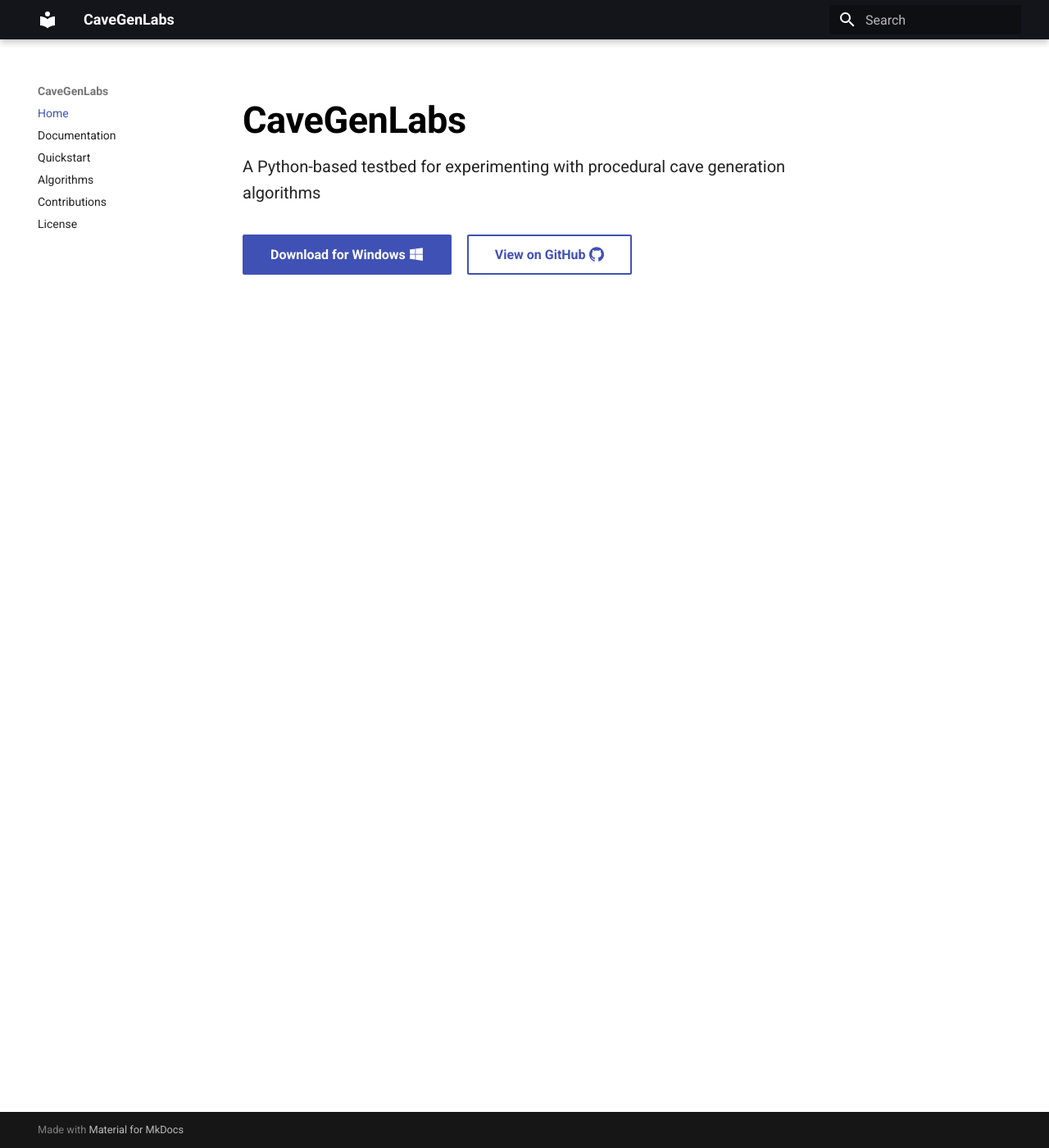
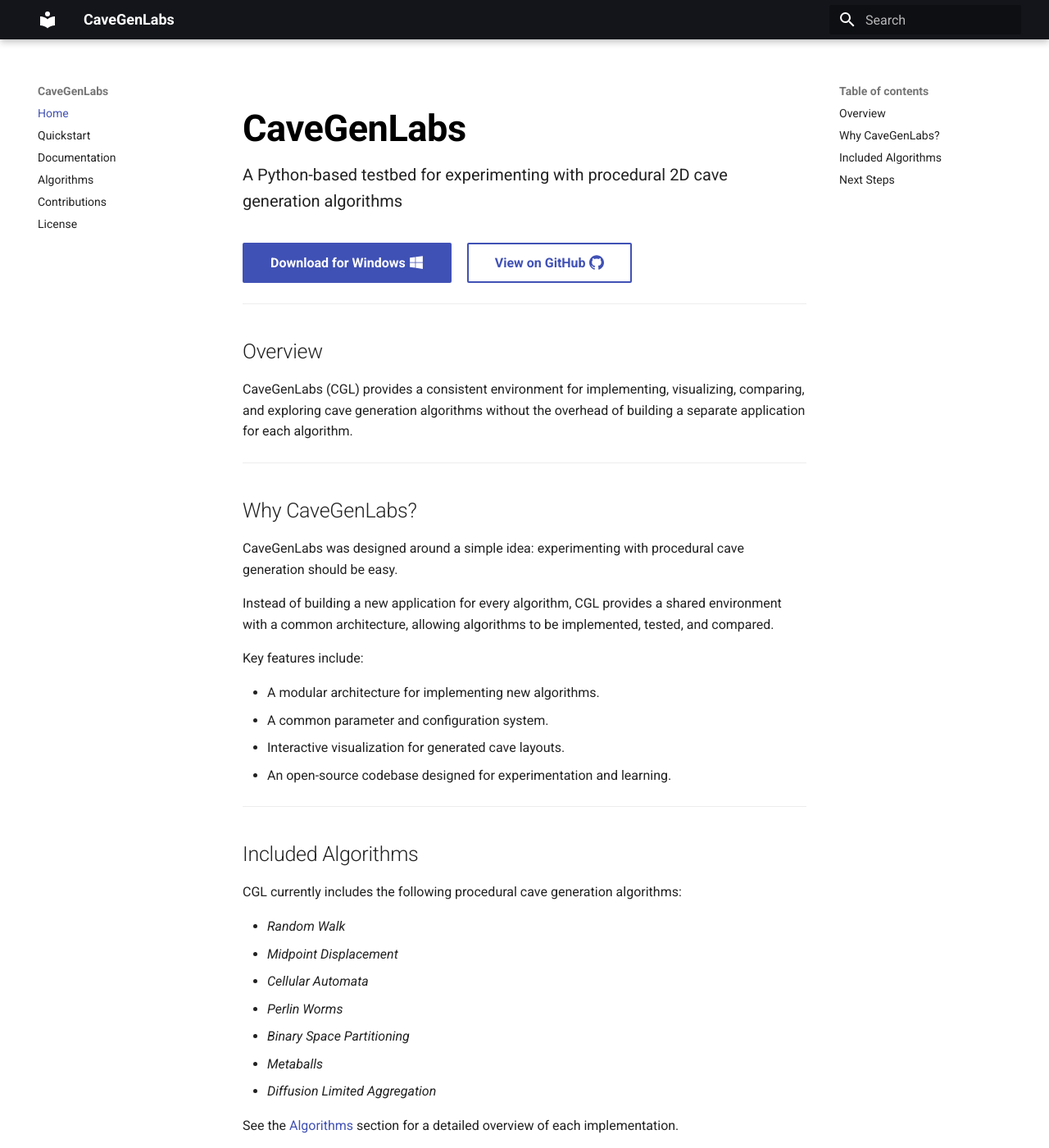
Before and after one commit to hsal-o/cavegen-labs, an MkDocs documentation site: the page built from docs/index.md, in a window 1280 px wide and 1400 px high. Shown: the whole window at 82% size. Built offline with MkDocs 1.6.1 and Material for MkDocs 9.7.7, drawn with Linux system fonts in a browser that asks for light colours; some of the changed text lies outside the part shown.

Commit message:
feat: create home page

```diff
--- a/docs/index.md
+++ b/docs/index.md
@@ -1,6 +1,52 @@
 # CaveGenLabs
 
-A Python-based testbed for experimenting with procedural cave generation algorithms
+A Python-based testbed for experimenting with procedural 2D cave generation algorithms
 
 [Download for Windows :fontawesome-brands-windows:](https://github.com/hsal-o/cavegen-labs/releases/latest/download/CaveGenLabs-Windows.zip){ .md-button .md-button--primary }
 [View on GitHub :simple-github:](https://github.com/hsal-o/cavegen-labs){ .md-button }
+
+---
+
+## Overview
+
+CaveGenLabs (CGL) provides a consistent environment for implementing, visualizing, comparing, and exploring cave generation algorithms without the overhead of building a separate application for each algorithm.
+
+---
+
+## Why CaveGenLabs?
+
+CaveGenLabs was designed around a simple idea: experimenting with procedural cave generation should be easy.
+
+Instead of building a new application for every algorithm, CGL provides a shared environment with a common architecture, allowing algorithms to be implemented, tested, and compared.
+
+Key features include:
+
+- A modular architecture for implementing new algorithms.
+- A common parameter and configuration system.
+- Interactive visualization for generated cave layouts.
+- An open-source codebase designed for experimentation and learning.
+
+---
+
+## Included Algorithms
+
+CGL currently includes the following procedural cave generation algorithms:
+
+- *Random Walk*
+- *Midpoint Displacement*
+- *Cellular Automata*
+- *Perlin Worms*
+- *Binary Space Partitioning*
+- *Metaballs*
+- *Diffusion Limited Aggregation*
+
+See the [Algorithms](algorithms.md) section for a detailed overview of each implementation.
+
+---
+
+## Next Steps
+
+- **New to CaveGenLabs?** Start with the [Quickstart](quickstart.md) guide.
+- **Want to learn how it works?** Read the [Documentation](documentation.md).
+- **Interested in the implemented algorithms?** Explore the [Algorithms](algorithms.md).
+- **Want to contribute?** Check out the [Contributing](contributing.md) guide.
--- a/docs/stylesheets/extra.css
+++ b/docs/stylesheets/extra.css
@@ -16,5 +16,5 @@
 }
 
 .md-content__inner {
-    margin-top: 1rem;
+    margin-top: 1.5rem;
 }
--- a/mkdocs.yml
+++ b/mkdocs.yml
@@ -24,8 +24,8 @@ extra_css:
 
 nav:
   - Home: index.md
+  - Quickstart: quickstart.md
   - Documentation: documentation.md
-  - Quickstart: quickstart.md
   - Algorithms: algorithms.md
   - Contributions: contributions.md
   - License: license.md
```
